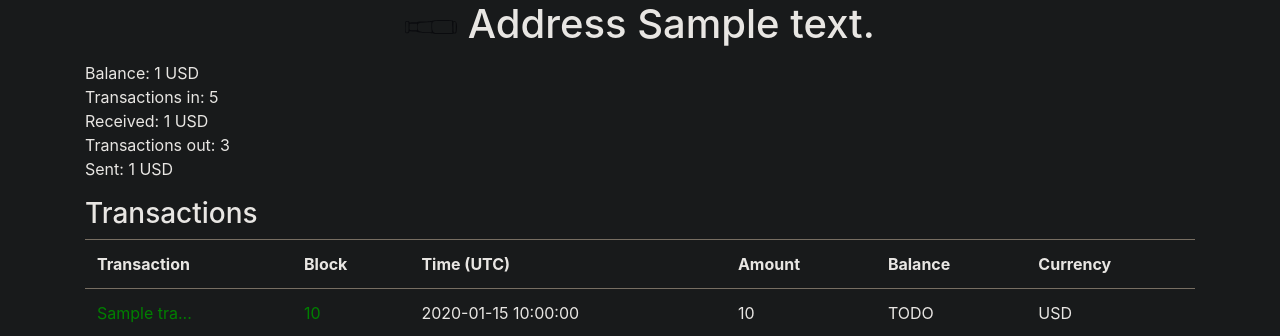
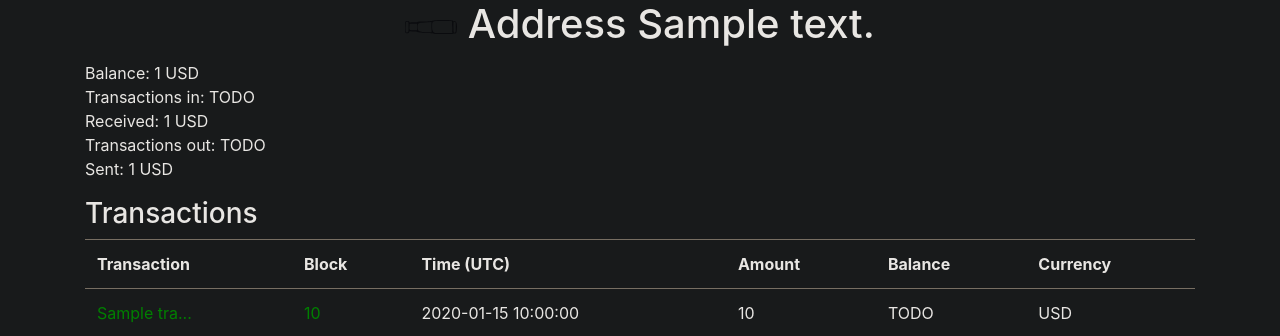
Before and after one commit to CryptocurrencyExplorer/CryptocurrencyExplorer, a Python web app: template Explorer/templates/address.html in a window 1280 px wide. Shown: the top 336 px of the page. Run offline with Jinja, Linux system fonts and the light colour scheme; the template is opened without the code that fills it: most values are stand-ins (such as "Sample title", 1, 10 or a date in 2020).

Commit message:
address.html: transactions in/transactions out: TODO

```diff
--- a/Explorer/templates/address.html
+++ b/Explorer/templates/address.html
@@ -17,9 +17,9 @@
 {% block additional_body %}
             <p>
                 Balance: {{ total_balance }} {{ which_currency }}<br />
-                Transactions in: 5<br />
+                Transactions in: TODO<br />
                 Received: {{ total_received }} {{ which_currency }}<br />
-                Transactions out: 3<br />
+                Transactions out: TODO<br />
                 Sent: {{ total_sent }} {{ which_currency }}<br />
             </p>
             <h3>Transactions</h3>
```
